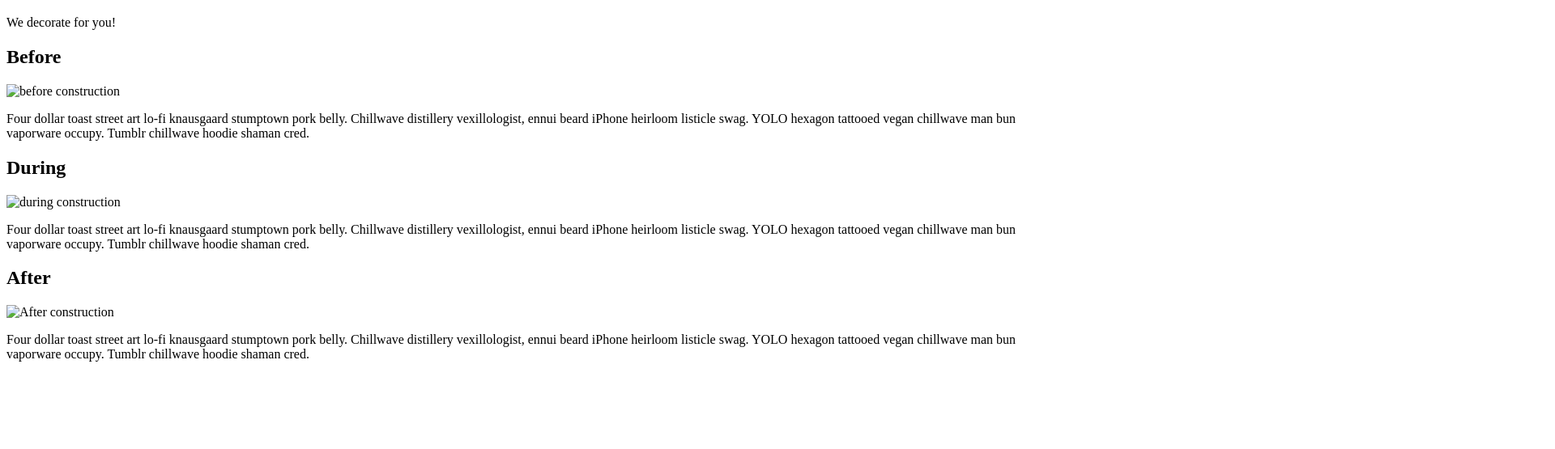
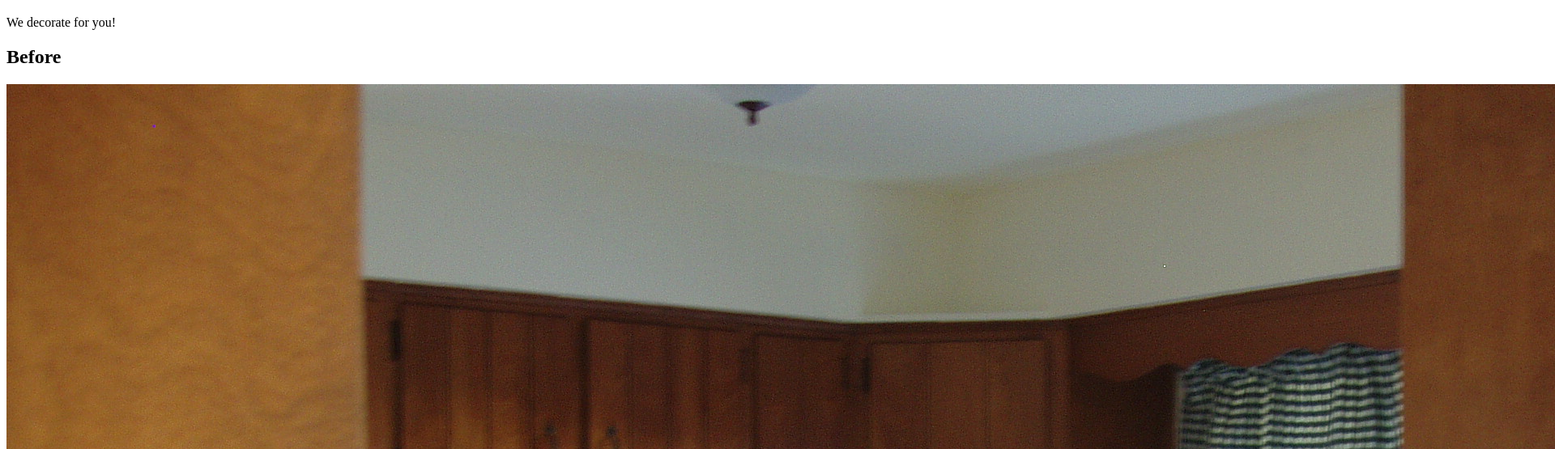
Before and after one commit to brenderbee/interior-decorator, a plain HTML site: page index.html in a window 1280 px wide. Shown: the part 61-616 px from the top of the page at 81% size, 1920 px wide, since content can reach past the window. Drawn offline with Linux system fonts and the light colour scheme.

Commit message:
Add images and alternate text

```diff
--- a/index.html
+++ b/index.html
@@ -10,17 +10,17 @@
     <p>We decorate for you!</p>
     <div class="column">
       <h2>Before</h2>
-      <img src="" alt="before construction">
+      <img src="img/before.jpg" alt="before construction">
       <p>Four dollar toast street art lo-fi knausgaard stumptown pork belly. Chillwave distillery vexillologist, ennui beard iPhone heirloom listicle swag. YOLO hexagon tattooed vegan chillwave man bun vaporware occupy. Tumblr chillwave hoodie shaman cred.</p>
     </div>
     <div class="column">
       <h2>During</h2>
-      <img src="" alt="during construction">
+      <img src="img/during.jpg" alt="during construction">
       <p>Four dollar toast street art lo-fi knausgaard stumptown pork belly. Chillwave distillery vexillologist, ennui beard iPhone heirloom listicle swag. YOLO hexagon tattooed vegan chillwave man bun vaporware occupy. Tumblr chillwave hoodie shaman cred.</p>
     </div>
     <div class="column">
       <h2>After</h2>
-      <img src="" alt="After construction">
+      <img src="img/after.jpg" alt="After construction">
       <p>Four dollar toast street art lo-fi knausgaard stumptown pork belly. Chillwave distillery vexillologist, ennui beard iPhone heirloom listicle swag. YOLO hexagon tattooed vegan chillwave man bun vaporware occupy. Tumblr chillwave hoodie shaman cred.</p>
     </div>
   </body>
```
Also changed, not shown: img/after.jpg (added), img/before.jpg (added), img/during.jpg (added).
